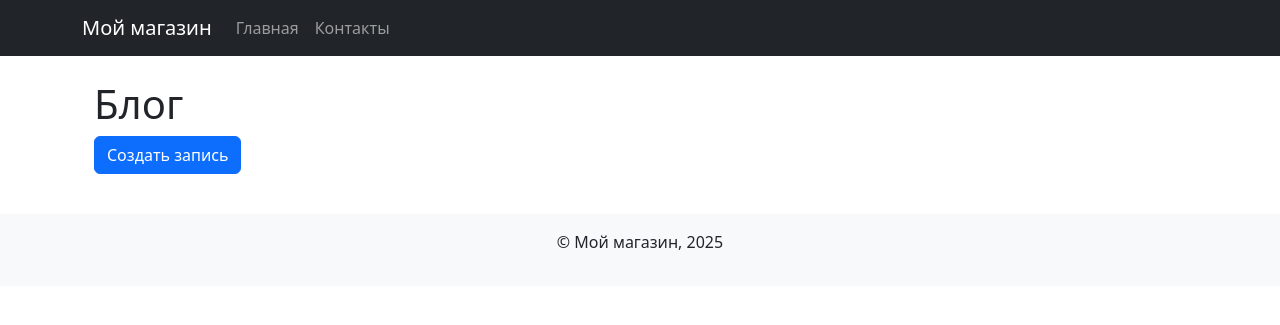
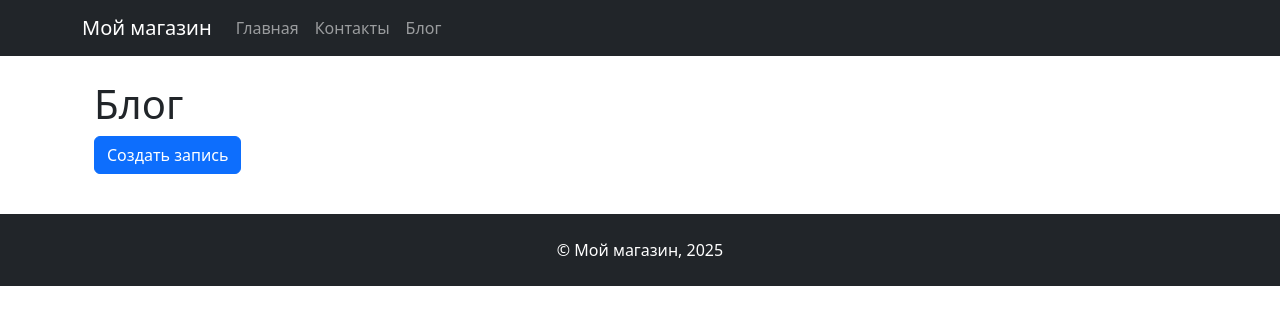
Before and after one commit to tashka-zu/html_project, a Django app: page /blogs/ in a window 1280 px wide. Shown: the top 325 px of the page. Run offline with Django 4.2, Linux system fonts and the light colour scheme; data that the repository does not hold is empty; parts of the project's set-up code (start-up, migrations or seed data) failed here and were passed over.

Commit message:
Обновлен ридми файл

```diff
--- a/blog/templates/blog/blogpost_list.html
+++ b/blog/templates/blog/blogpost_list.html
@@ -15,7 +15,9 @@
                 {% endif %}
                 <div class="card-body">
                     <h5 class="card-title">{{ post.title }}</h5>
-                    <a href="{% url 'blog:blogpost_detail' post.pk %}" class="btn btn-primary">Подробнее</a>
+                    <a href="{% url 'blog:blogpost_detail' post.pk %}" class="btn btn-info">Подробнее</a>
+                    <a href="{% url 'blog:blogpost_edit' post.pk %}" class="btn btn-warning">Редактировать</a>
+                    <a href="{% url 'blog:blogpost_delete' post.pk %}" class="btn btn-danger">Удалить</a>
                 </div>
             </div>
         </div>
--- a/catalog/templates/base.html
+++ b/catalog/templates/base.html
@@ -4,22 +4,30 @@
     <meta charset="UTF-8">
     <meta name="viewport" content="width=device-width, initial-scale=1.0">
     <title>{% block title %}Мой магазин{% endblock %}</title>
+    <!-- Подключение Bootstrap CSS -->
     <link href="https://cdn.jsdelivr.net/npm/bootstrap@5.3.0/dist/css/bootstrap.min.css" rel="stylesheet">
+    <!-- Подключение локальных статических файлов (если есть) -->
+    {% load static %}
+    <link rel="stylesheet" href="{% static 'css/style.css' %}">
 </head>
 <body>
+    <!-- Подключение подшаблона меню -->
     {% include 'includes/menu.html' %}
 
-    <div class="container">
+    <!-- Основной контент страницы -->
+    <div class="container mt-4">
         {% block content %}
         {% endblock %}
     </div>
 
-    <footer class="bg-light py-3 mt-4">
+    <!-- Подвал сайта -->
+    <footer class="bg-dark text-white py-4 mt-4">
         <div class="container text-center">
-            <p>&copy; Мой магазин, 2025</p>
+            <p class="mb-0">&copy; Мой магазин, 2025</p>
         </div>
     </footer>
 
+    <!-- Подключение Bootstrap JS и Popper.js -->
     <script src="https://cdn.jsdelivr.net/npm/bootstrap@5.3.0/dist/js/bootstrap.bundle.min.js"></script>
 </body>
 </html>
--- a/catalog/templates/includes/menu.html
+++ b/catalog/templates/includes/menu.html
@@ -1,14 +1,20 @@
 <nav class="navbar navbar-expand-lg navbar-dark bg-dark">
     <div class="container">
         <a class="navbar-brand" href="{% url 'home' %}">Мой магазин</a>
-        <div class="collapse navbar-collapse">
-            <ul class="navbar-nav me-auto">
+        <button class="navbar-toggler" type="button" data-bs-toggle="collapse" data-bs-target="#navbarNav">
+            <span class="navbar-toggler-icon"></span>
+        </button>
+        <div class="collapse navbar-collapse" id="navbarNav">
+            <ul class="navbar-nav">
                 <li class="nav-item">
                     <a class="nav-link" href="{% url 'home' %}">Главная</a>
                 </li>
                 <li class="nav-item">
                     <a class="nav-link" href="{% url 'contacts' %}">Контакты</a>
                 </li>
+                <li class="nav-item">
+                    <a class="nav-link" href="{% url 'blog:blogpost_list' %}">Блог</a>
+                </li>
             </ul>
         </div>
     </div>
--- a/config/settings.py
+++ b/config/settings.py
@@ -117,7 +117,8 @@ USE_TZ = True
 # Static files (CSS, JavaScript, Images)
 # https://docs.djangoproject.com/en/4.2/howto/static-files/
 
-STATIC_URL = 'static/'
+STATIC_URL = '/static/'
+STATICFILES_DIRS = [os.path.join(BASE_DIR, 'static')]
 
 # Default primary key field type
 # https://docs.djangoproject.com/en/4.2/ref/settings/#default-auto-field
```
Also changed, not shown: blog/templates/blog/blogpost_confirm_delete.html (+13 -0 lines), blog/templates/blog/blogpost_detail.html (+18 -0 lines), README.md, 1 other file.
